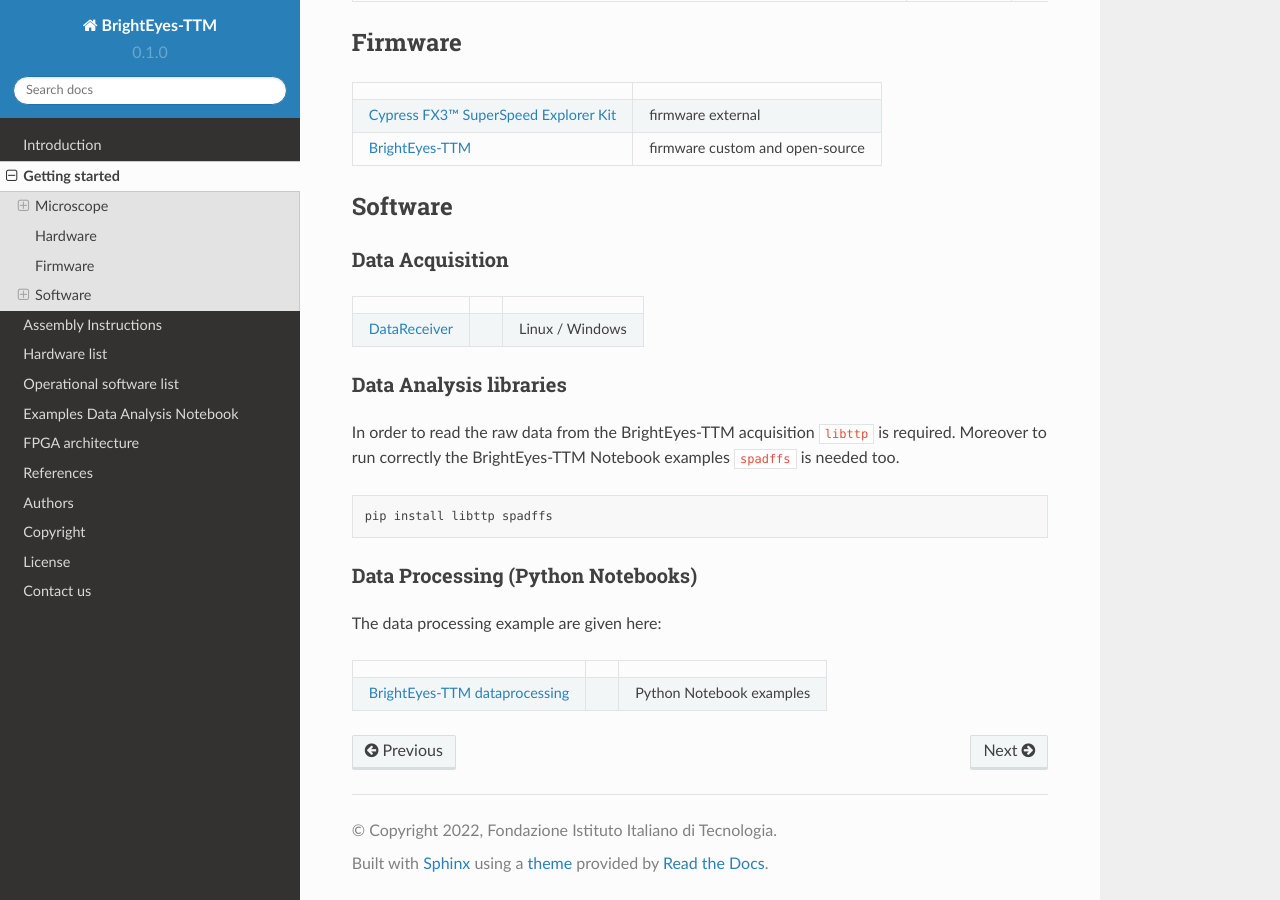
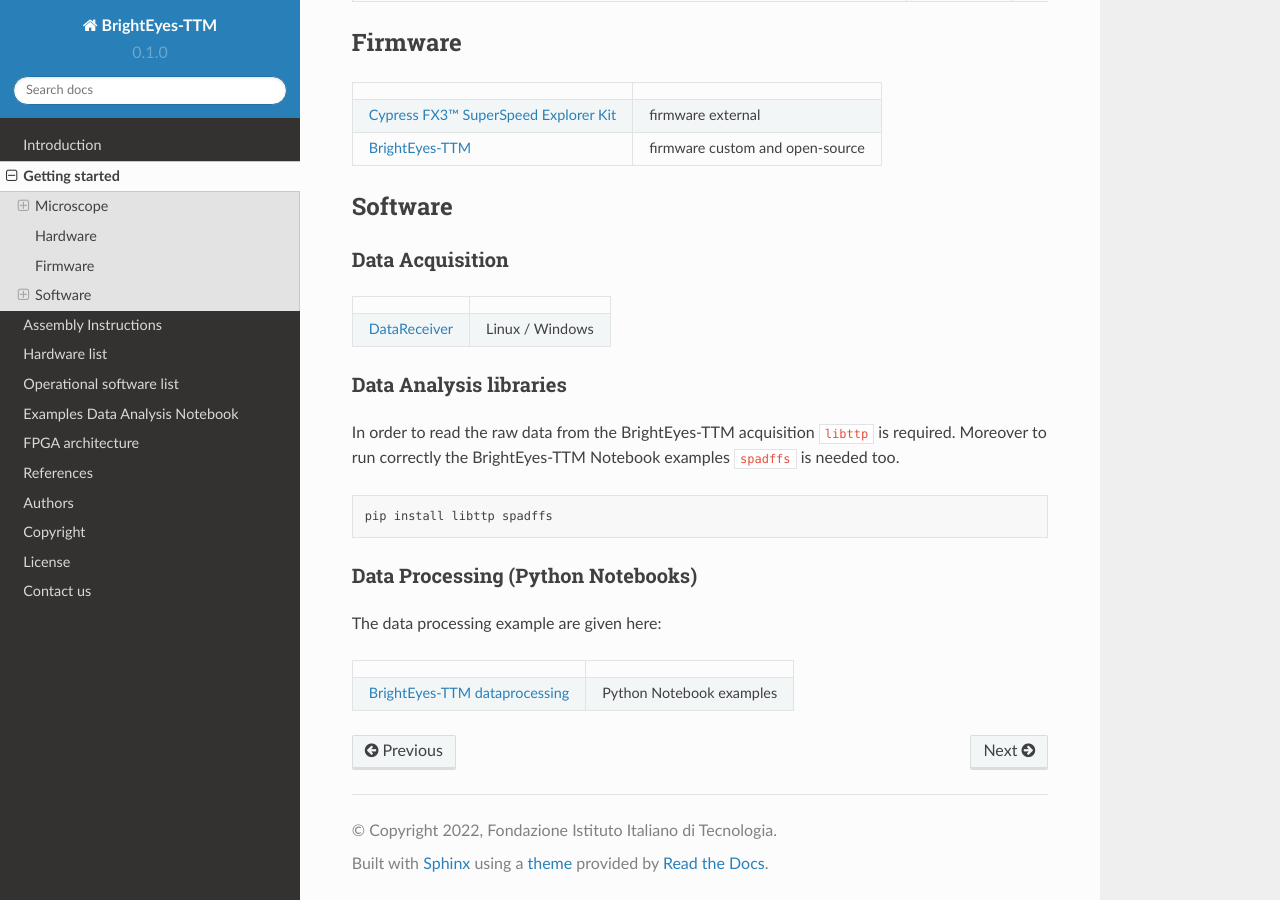
Before and after one commit to mattia-donato/BrightEyes-TTM-docs, a Sphinx documentation site: the page built from docs/source/gettingstarted.md, in a window 1280 px wide and 900 px high, scrolled down 1222 px. Built offline with Sphinx 7.4.7 and the Read the Docs theme 2.0.0, drawn with Linux system fonts in a browser that asks for light colours.

```diff
--- a/docs/source/gettingstarted.md
+++ b/docs/source/gettingstarted.md
@@ -30,14 +30,14 @@ The BrightEyes-TTM channel inputs supports either LVTTL or LVDS level input sign
 ## Firmware
 |      |     |
 |------|-----|
-|[Cypress FX3™ SuperSpeed Explorer Kit](USB3.md)| firmware external  | |
+|[Cypress FX3™ SuperSpeed Explorer Kit](USB3.md)| firmware external  |
 |[BrightEyes-TTM](firmware.md) | firmware custom and open-source  |
 
 ## Software
 ### Data Acquisition
-|      |     |     |
-|------|-----|-----|
-| [DataReceiver](software.md#dataReceiver) | | Linux / Windows |
+|      |     |
+|------|-----|
+| [DataReceiver](software.md#dataReceiver) | Linux / Windows |
 
 ### Data Analysis libraries
 In order to read the raw data from the BrightEyes-TTM acquisition `libttp` is required. Moreover to run correctly the BrightEyes-TTM Notebook examples `spadffs` is needed too.
@@ -48,6 +48,6 @@ pip install libttp spadffs
 
 ### Data Processing (Python Notebooks)
 The data processing example are given here:
-|      |     |     |
-|------|-----|-----|
-| [BrightEyes-TTM dataprocessing](dataprocessing.md) | | Python Notebook examples |
+|      |     |
+|------|-----|
+| [BrightEyes-TTM dataprocessing](dataprocessing.md) | Python Notebook examples |
```
